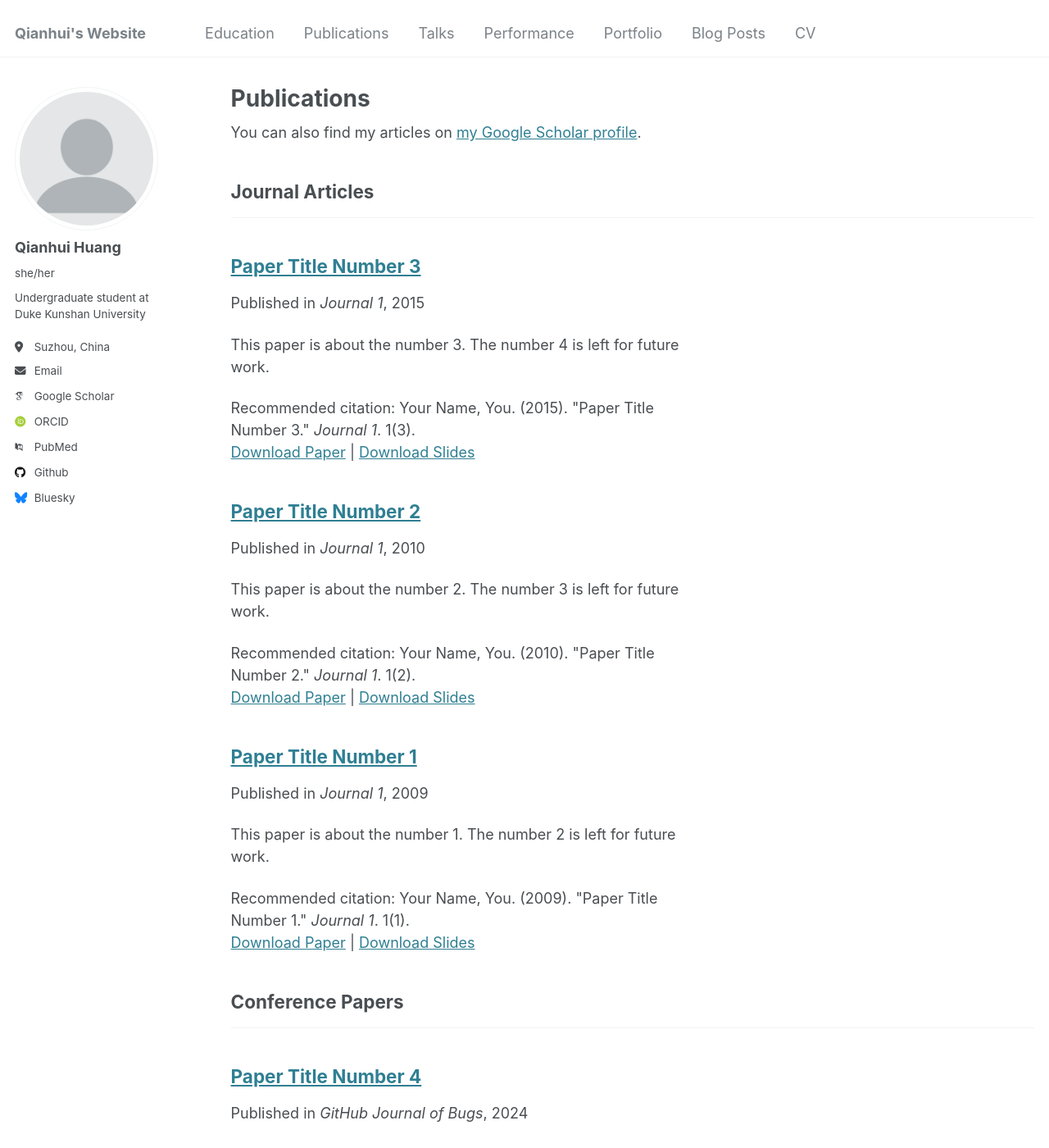
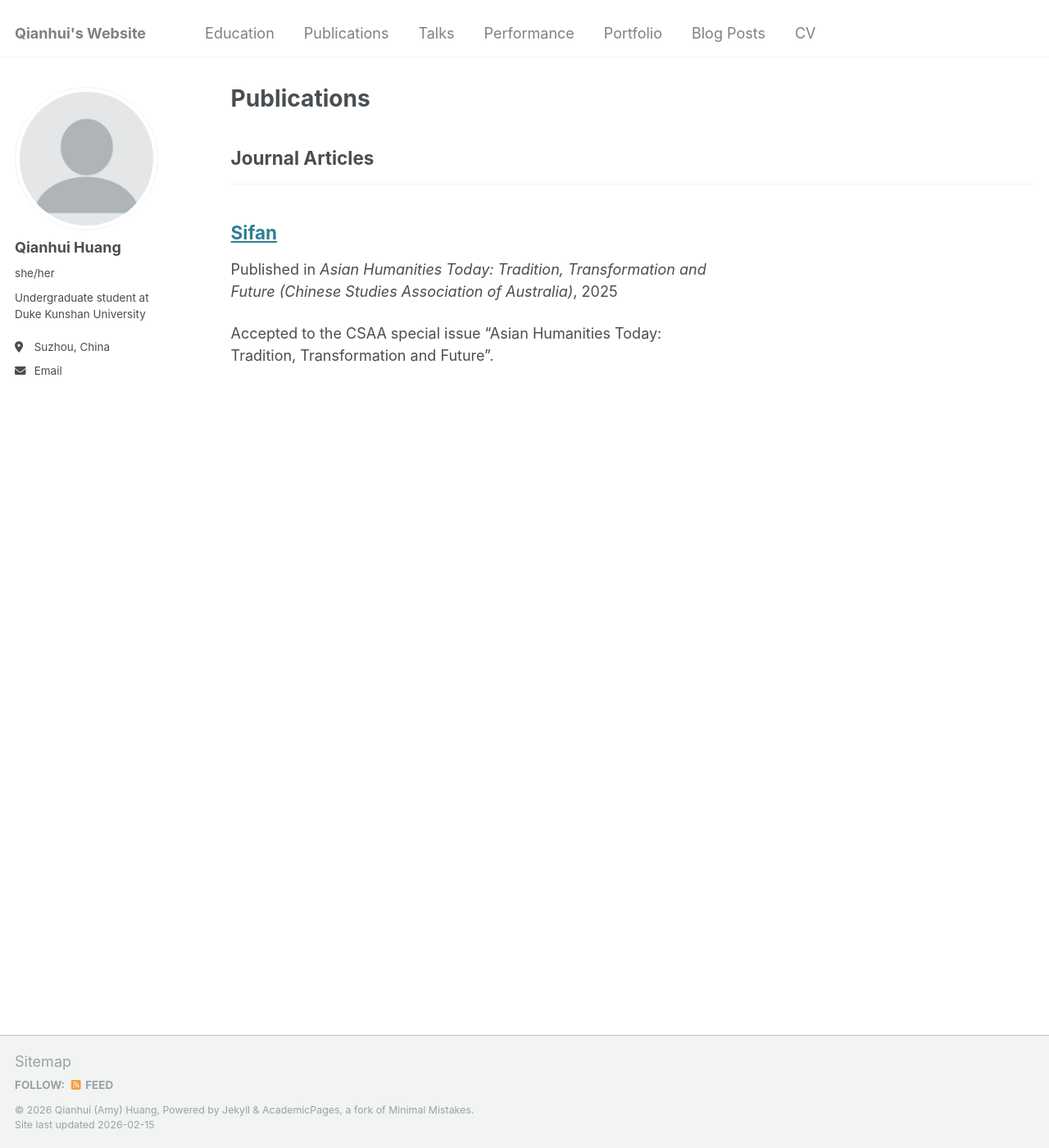
Before and after one commit to jiahe-chen/qianhuihuang, a Jekyll site: the page built from _pages/publications.html, in a window 1280 px wide and 1400 px high. Shown: the whole window at 82% size. Built offline with Jekyll 4.4.1, drawn with Linux system fonts in a browser that asks for light colours; some web fonts are replaced; some of the changed text lies outside the part shown.

Commit message:
content updates

```diff
--- a/_config.yml
+++ b/_config.yml
@@ -32,11 +32,11 @@ author:
 
   # Academic websites
   arxiv            : # URL - Update with the correct link to your profile
-  googlescholar    : "https://scholar.google.com/citations?user=PS_CX0AAAAAJ"
+  googlescholar    : # URL
   impactstory      : # URL
-  orcid            : "http://orcid.org/yourorcidurl"
+  orcid            : # URL
   semantic         : # URL
-  pubmed           : "https://www.ncbi.nlm.nih.gov/pubmed/?term=john+snow"
+  pubmed           : # URL
   researchgate     : # URL
   scopus           : # URL
 
@@ -44,12 +44,12 @@ author:
   bitbucket        : # Username - Update with your username on the site
   codepen          : # Username
   dribbble         : # Username
-  github           : "academicpages"
+  github           : # Username
   kaggle           : # Username
   stackoverflow    : # User number or user number and name (i.e., use "1" or "1/jeff-atwood")
 
   # Social media
-  bluesky          : "bsky.app" # Replace this with you Bluesky username
+  bluesky          : # Username
   facebook         : # Username
   flickr           : # Username
   foursquare       : # Username
--- a/_publications/2009-10-01-paper-title-number-1.md
+++ /dev/null
@@ -1,14 +0,0 @@
----
-title: "Paper Title Number 1"
-collection: publications
-category: manuscripts
-permalink: /publication/2009-10-01-paper-title-number-1
-excerpt: 'This paper is about the number 1. The number 2 is left for future work.'
-date: 2009-10-01
-venue: 'Journal 1'
-slidesurl: 'http://academicpages.github.io/files/slides1.pdf'
-paperurl: 'http://academicpages.github.io/files/paper1.pdf'
-citation: 'Your Name, You. (2009). &quot;Paper Title Number 1.&quot; <i>Journal 1</i>. 1(1).'
----
-
-The contents above will be part of a list of publications, if the user clicks the link for the publication than the contents of section will be rendered as a full page, allowing you to provide more information about the paper for the reader. When publications are displayed as a single page, the contents of the above "citation" field will automatically be included below this section in a smaller font.
--- a/_publications/2010-10-01-paper-title-number-2.md
+++ /dev/null
@@ -1,14 +0,0 @@
----
-title: "Paper Title Number 2"
-collection: publications
-category: manuscripts
-permalink: /publication/2010-10-01-paper-title-number-2
-excerpt: 'This paper is about the number 2. The number 3 is left for future work.'
-date: 2010-10-01
-venue: 'Journal 1'
-slidesurl: 'http://academicpages.github.io/files/slides2.pdf'
-paperurl: 'http://academicpages.github.io/files/paper2.pdf'
-citation: 'Your Name, You. (2010). &quot;Paper Title Number 2.&quot; <i>Journal 1</i>. 1(2).'
----
-
-The contents above will be part of a list of publications, if the user clicks the link for the publication than the contents of section will be rendered as a full page, allowing you to provide more information about the paper for the reader. When publications are displayed as a single page, the contents of the above "citation" field will automatically be included below this section in a smaller font.
--- a/_publications/2015-10-01-paper-title-number-3.md
+++ /dev/null
@@ -1,14 +0,0 @@
----
-title: "Paper Title Number 3"
-collection: publications
-category: manuscripts
-permalink: /publication/2015-10-01-paper-title-number-3
-excerpt: 'This paper is about the number 3. The number 4 is left for future work.'
-date: 2015-10-01
-venue: 'Journal 1'
-slidesurl: 'http://academicpages.github.io/files/slides3.pdf'
-paperurl: 'http://academicpages.github.io/files/paper3.pdf'
-citation: 'Your Name, You. (2015). &quot;Paper Title Number 3.&quot; <i>Journal 1</i>. 1(3).'
----
-
-The contents above will be part of a list of publications, if the user clicks the link for the publication than the contents of section will be rendered as a full page, allowing you to provide more information about the paper for the reader. When publications are displayed as a single page, the contents of the above "citation" field will automatically be included below this section in a smaller font.
--- a/_publications/2024-02-17-paper-title-number-4.md
+++ /dev/null
@@ -1,13 +0,0 @@
----
-title: "Paper Title Number 4"
-collection: publications
-category: conferences
-permalink: /publication/2024-02-17-paper-title-number-4
-excerpt: 'This paper is about fixing template issue #693.'
-date: 2024-02-17
-venue: 'GitHub Journal of Bugs'
-paperurl: 'http://academicpages.github.io/files/paper3.pdf'
-citation: 'Your Name, You. (2024). &quot;Paper Title Number 3.&quot; <i>GitHub Journal of Bugs</i>. 1(3).'
----
-
-The contents above will be part of a list of publications, if the user clicks the link for the publication than the contents of section will be rendered as a full page, allowing you to provide more information about the paper for the reader. When publications are displayed as a single page, the contents of the above "citation" field will automatically be included below this section in a smaller font.
--- /dev/null
+++ b/_publications/2025-sifan.md
@@ -0,0 +1,9 @@
+---
+title: "Sifan"
+collection: publications
+category: manuscripts
+permalink: /publication/2025-sifan
+date: 2025-01-01
+venue: 'Asian Humanities Today: Tradition, Transformation and Future (Chinese Studies Association of Australia)'
+excerpt: 'Accepted to the CSAA special issue "Asian Humanities Today: Tradition, Transformation and Future".'
+---
```
Also changed, not shown: _pages/education.md (+5 -1 lines), _pages/performance.md (+5 -0 lines).
